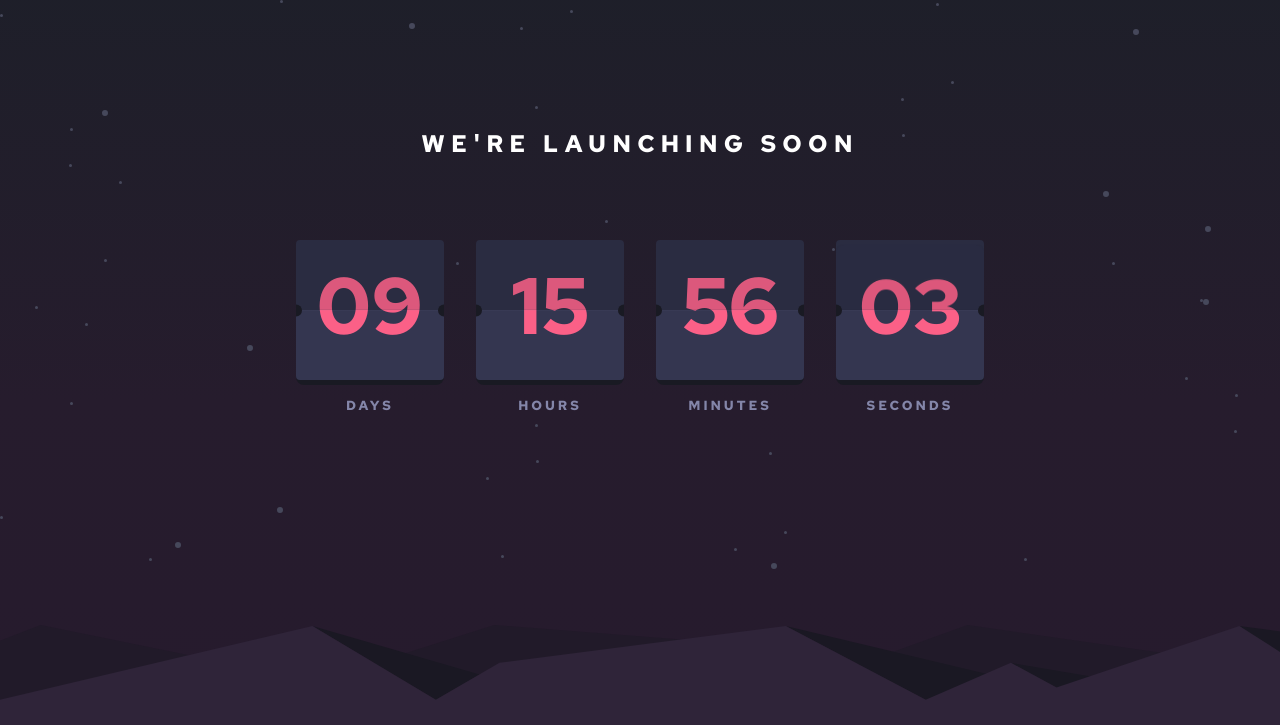
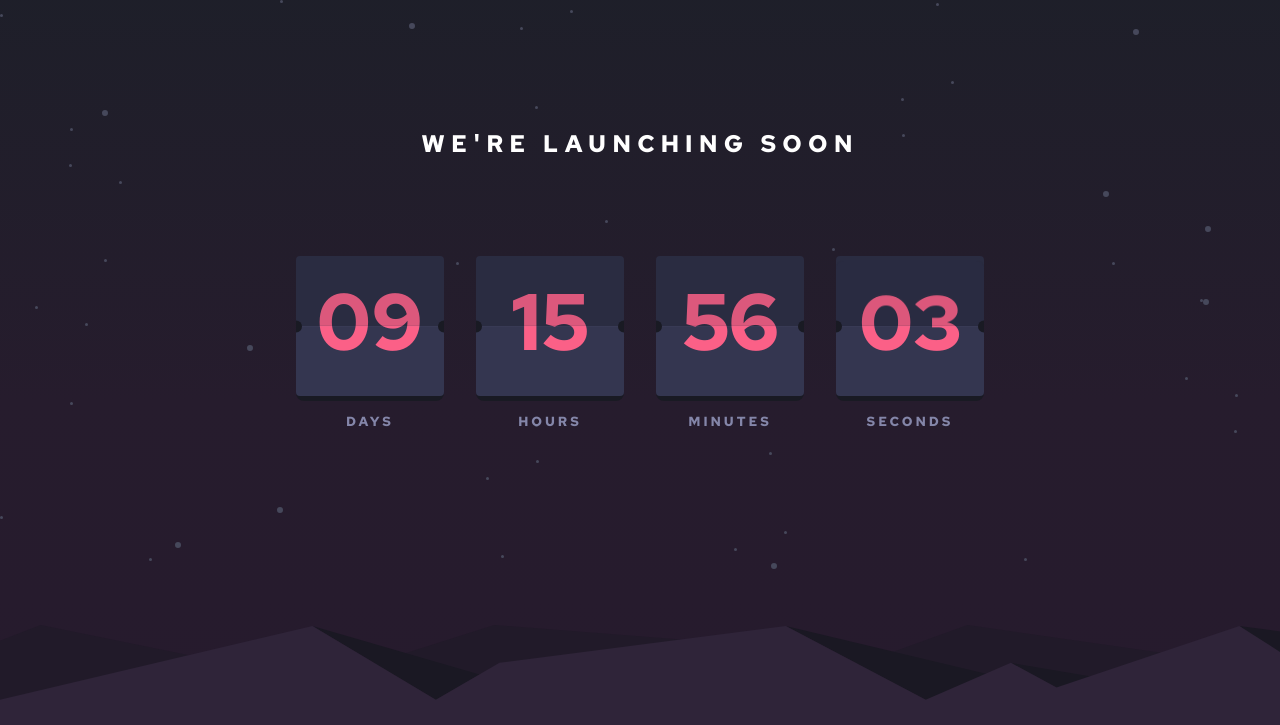
Before and after one commit to kcde/launch-countdown-timer, a website built with Vite: page index.html in a window 1280 px wide. Shown: the top 725 px of the page. Built offline with nearby package versions, Linux system fonts and the light colour scheme.

Commit message:
another design fix

```diff
--- a/index.html
+++ b/index.html
@@ -32,7 +32,7 @@
       </h1>
 
       <section
-        class="countdown flex justify-center items-center space-x-4 md:space-x-8 mt-8 lg:mt-20"
+        class="countdown flex justify-center items-center space-x-4 md:space-x-8 mt-8 lg:mt-24"
       >
         <div>
           <div class="days card">
```
